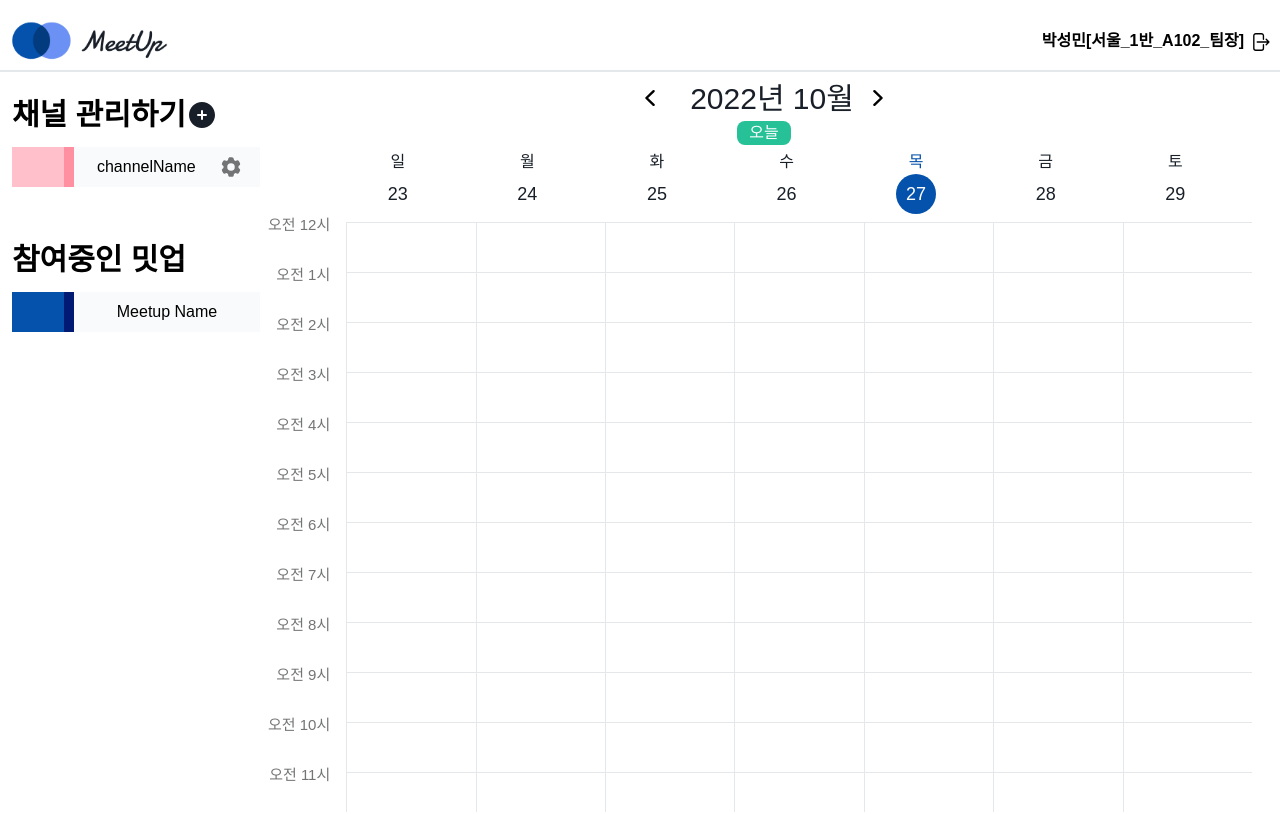
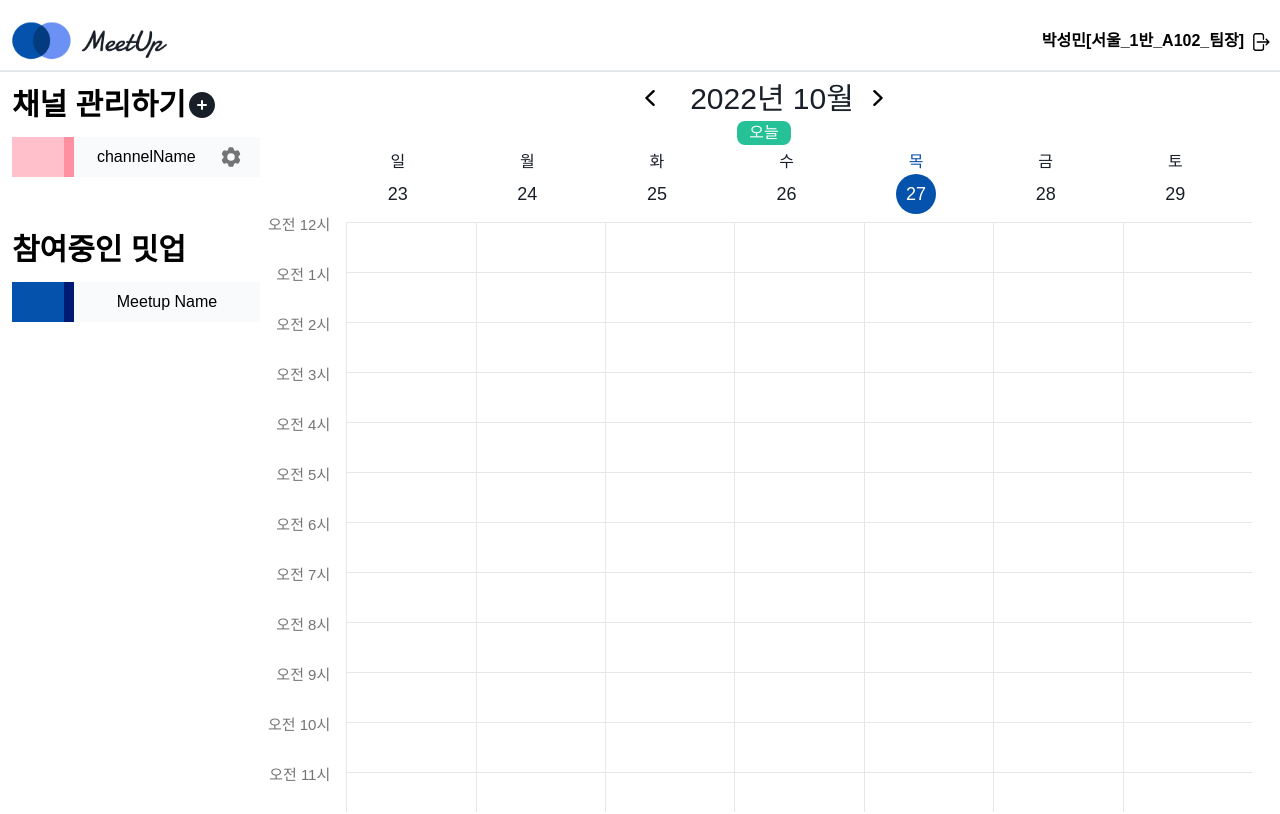
Before and after one commit to drsuneamer/MeetUp, a React (Create React App) app in the folder frontend/: page / in a window 1280 px wide. Shown: the top 814 px of the page. Built offline with nearby package versions, Linux system fonts and the light colour scheme.

Commit message:
[#S07P31A102-117][FE] design: adjust margin top

```diff
--- a/frontend/src/components/SideBar.tsx
+++ b/frontend/src/components/SideBar.tsx
@@ -3,7 +3,7 @@ import MeetupList from '../components/MeetupList';
 
 function SideBar() {
   return (
-    <div className="SideBar w-full mt-[80px]">
+    <div className="SideBar w-full mt-[70px]">
       <ChannelList />
       <MeetupList />
     </div>
```
